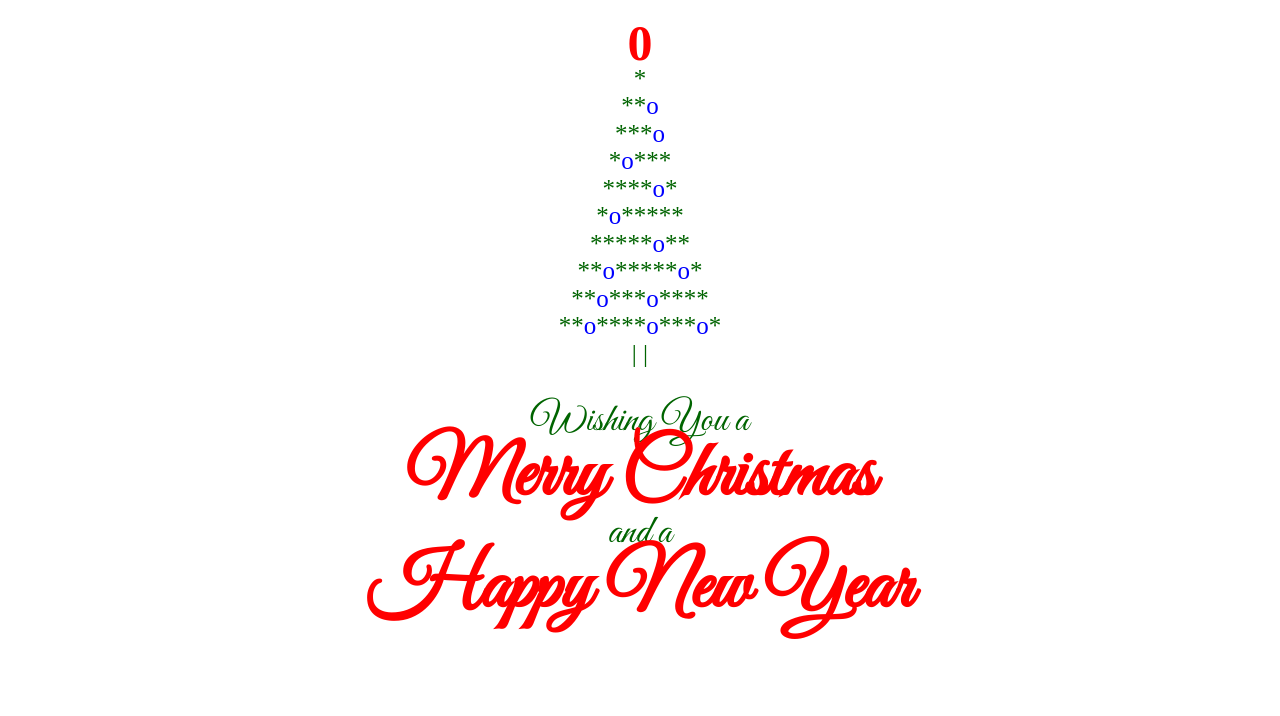
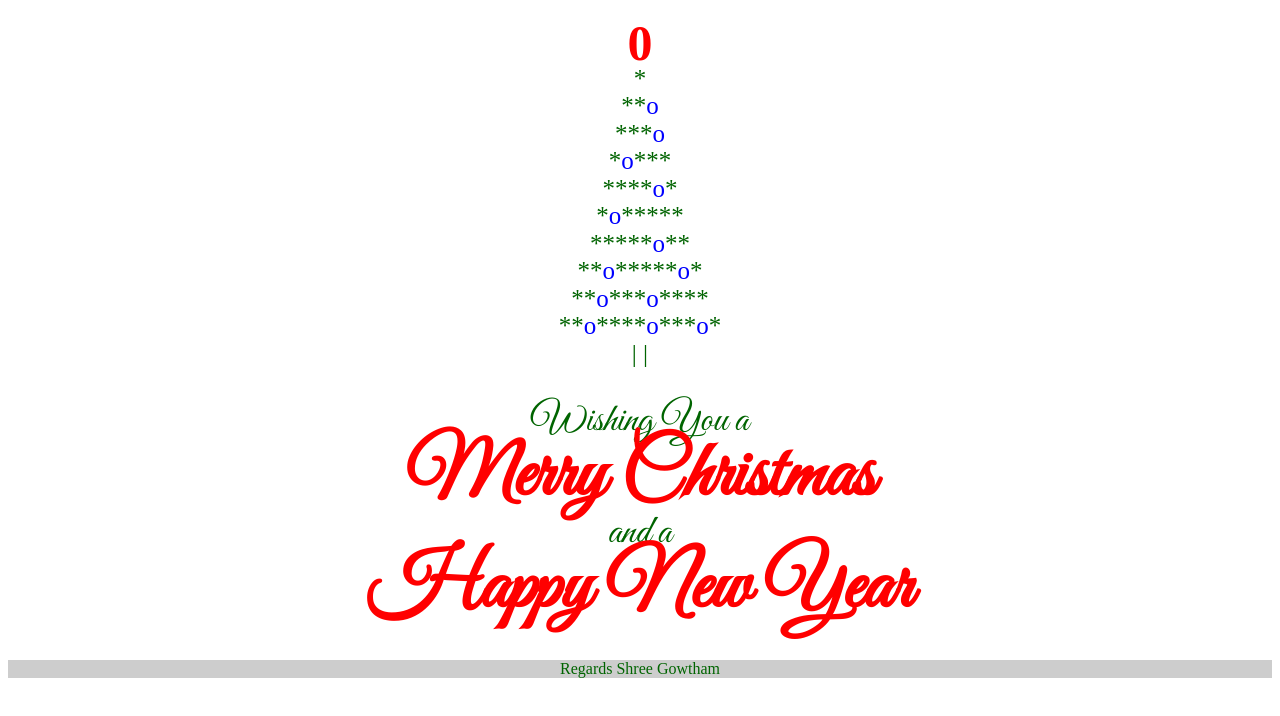
Before and after one commit to shreegowtham27/christmas-flexbox, a plain HTML site: page index.html in a window 1280 px wide. Drawn offline with Linux system fonts and the light colour scheme.

Commit message:
Extra tweaks added.

```diff
--- a/index.html
+++ b/index.html
@@ -1,8 +1,12 @@
+<!DOCTYPE html>
 <html>
+<head>
+  <title>Christmas Wishes From Shree Gowtham</title>
+
 <link rel="stylesheet" type="text/css" href="style.css">
 
 <link href="https://fonts.googleapis.com/css?family=Great+Vibes" rel="stylesheet">
-
+</head>
 <main>
   <div class ="container">
 <h1>0</h1>
@@ -23,4 +27,7 @@
     <h1>Merry Christmas<br></h1><p>and a</p><h1>Happy New Year</h1>
   </div>
   </main>
+  <footer>
+    <p>Regards Shree Gowtham</p>
+  </footer>
 </html>
--- a/style.css
+++ b/style.css
@@ -22,3 +22,8 @@ span{
   font-family: 'Great Vibes', cursive;
   font-size:40px;
 }
+footer{
+  background-color: #cdcdcd;
+  color:#fff;
+  font-size: 16px;
+}
```
